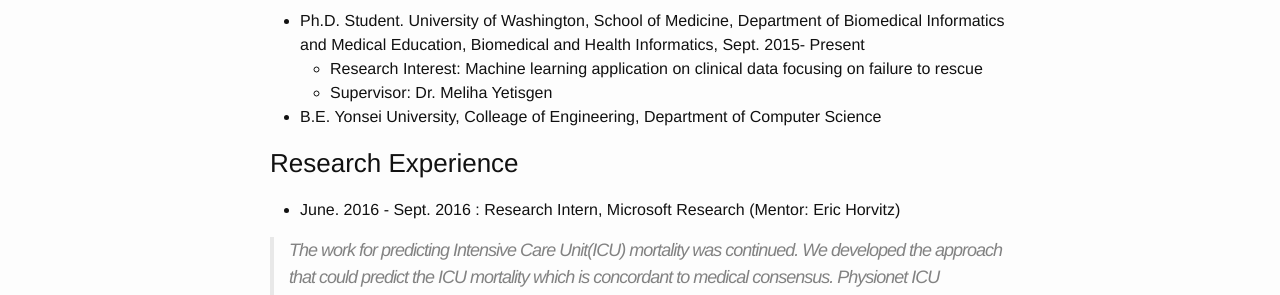
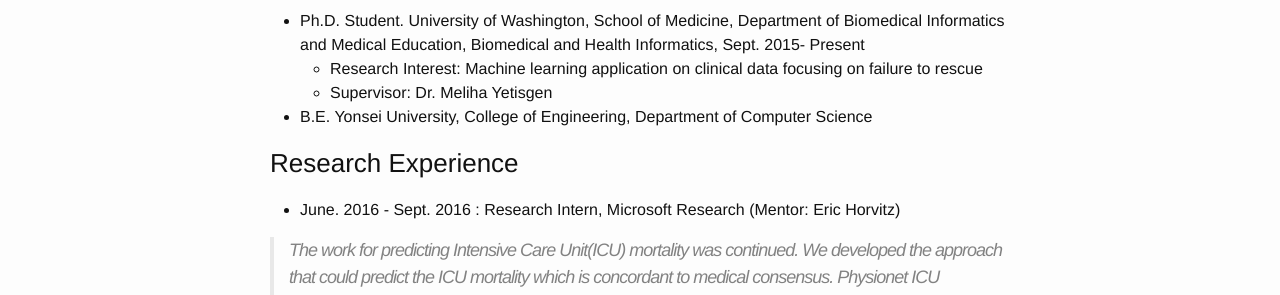
Before and after one commit to dhlee4/dhlee4.github.io, a Jekyll site: the page built from about.md, in a window 1280 px wide and 900 px high. Shown: the part 262-557 px from the top of the window. Built offline with Jekyll 4.4.1, drawn with Linux system fonts in a browser that asks for light colours.

Commit message:
built update

```diff
--- a/about.md
+++ b/about.md
@@ -14,7 +14,7 @@ Dae Hyun Lee
 - Ph.D. Student. University of Washington, School of Medicine, Department of Biomedical Informatics and Medical Education, Biomedical and Health Informatics, Sept. 2015- Present
 	- Research Interest: Machine learning application on clinical data focusing on failure to rescue
 	- Supervisor: Dr. Meliha Yetisgen
-- B.E.		Yonsei University, Colleage of Engineering, Department of Computer Science
+- B.E.		Yonsei University, College of Engineering, Department of Computer Science
 
 ### Research Experience
 
```
